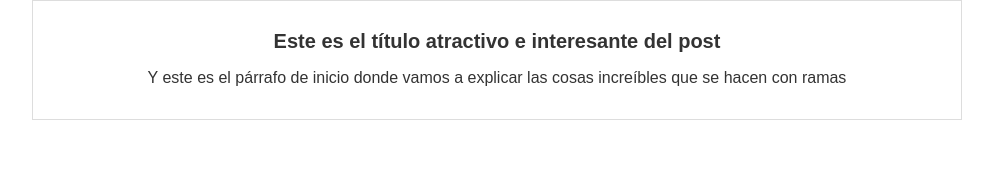
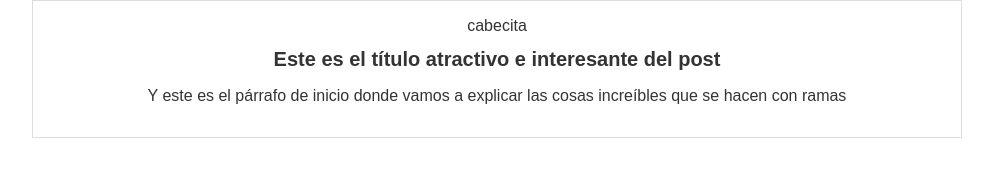
Before and after one commit to MauricioGarciaZapata/Curso_git_hub_platzi, a plain HTML site: page index.html in a window 1280 px wide. Shown: the whole page, without its empty margins (143-1136 px from the left). Drawn offline with Linux system fonts and the light colour scheme.

Commit message:
Estructura inicial de la cabecera

```diff
--- a/index.html
+++ b/index.html
@@ -9,6 +9,9 @@
 </head>
 <body>
     <div id="container">
+        <div id="cabecera">
+            cabecita
+        </div>
         <div id="post">
             <h1>Este es el título
                 atractivo e interesante del
```
